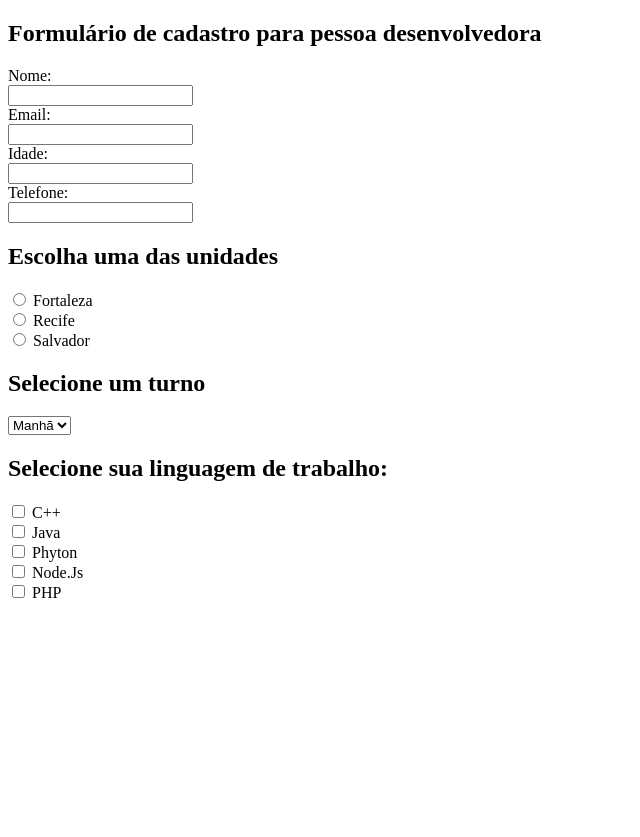
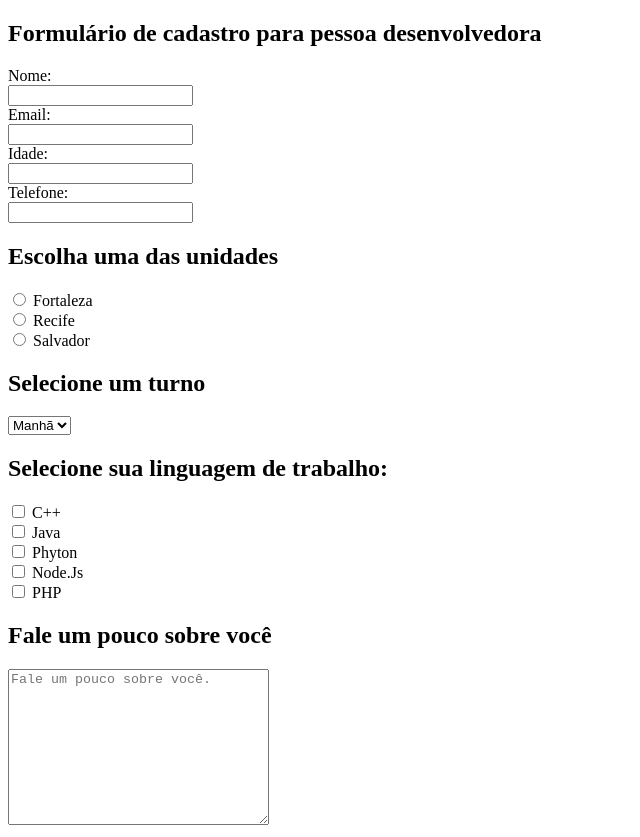
Before and after one commit to magicianLucas/formul-rio, a plain HTML site: page index.html in a window 1280 px wide. Shown: the whole page, without its empty margins (0-640 px from the left). Before the commit the page ends 800 px from the top, so only its background shows below. Drawn offline with Linux system fonts and the light colour scheme.

Commit message:
Textarea

```diff
--- a/index.html
+++ b/index.html
@@ -56,6 +56,8 @@
         <input type="checkbox" name="selecao" id="php" value="Php">
         <label for="php">PHP</label>
         <br>
+        <h2>Fale um pouco sobre você</h2>
+        <textarea name="" id="" cols="30" rows="10" placeholder="Fale um pouco sobre você."></textarea>
 
 </body>
 </html>
```
